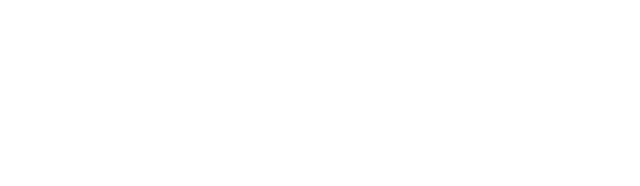
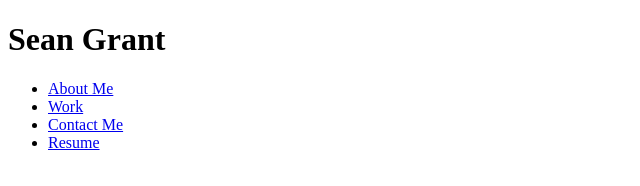
Before and after one commit to seanmgrant/Sean-Grant-Professional_Portfolio-, a plain HTML site: page index.html in a window 1280 px wide. Shown: the whole page, without its empty margins (0-640 px from the left). Drawn offline with Linux system fonts and the light colour scheme.

Commit message:
Header Added to HTML

```diff
--- a/index.html
+++ b/index.html
@@ -7,8 +7,19 @@
     <link rel="stylesheet" type="text/css" href="./assets/css/style.css"/>
     <link rel="stylesheet" href="./assets/css/reset.css"/>
 </head>
+
 <body>
-    <header></header>
+    <header>
+        <h1>Sean Grant</h1>
+        <nav>
+            <ul>
+                <li><a href="#">About Me</a></li>
+                <li><a href="#">Work</a></li>
+                <li><a href="#">Contact Me</a></li>
+                <li><a href="#"> Resume</a></li>
+            </ul>
+        </nav>
+    </header>
 
 </body>
 </html>
```
